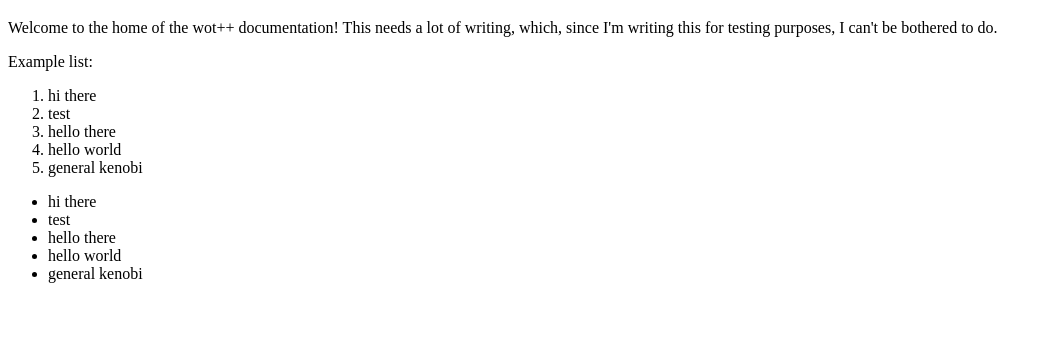
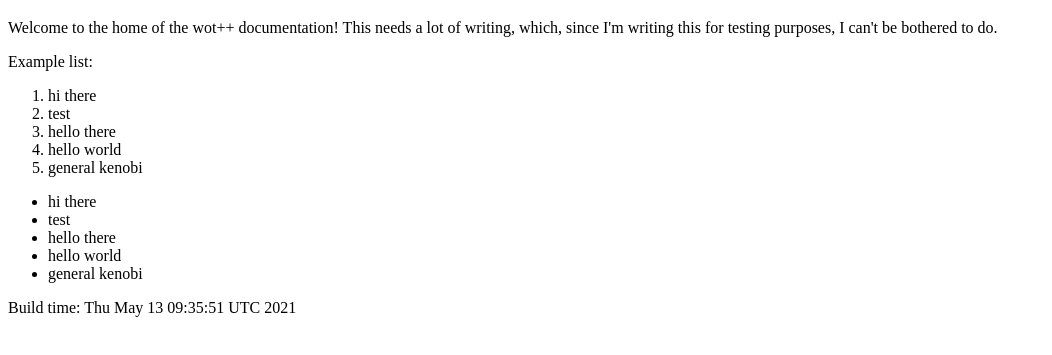
Before and after one commit to jlagarespo/wotpp-docs, a plain HTML site: page index.html in a window 1280 px wide. Shown: the part 61-416 px from the top of the page, without its empty margins (0-1052 px from the left). Drawn offline with Linux system fonts and the light colour scheme.

Commit message:
Deploying to gh-pages from @ jlagarespo/wotpp-docs@e8a0d3abb2320733248a52585273101c377975fb 🚀

```diff
--- a/index.html
+++ b/index.html
@@ -37,5 +37,6 @@ which, since I'm writing this for testing purposes, I can't be bothered to do.</
 <li>general kenobi</li>
 </ul>
 
+Build time: <time>Thu May 13 09:35:51 UTC 2021</time>
 </body>
 </html>
```
